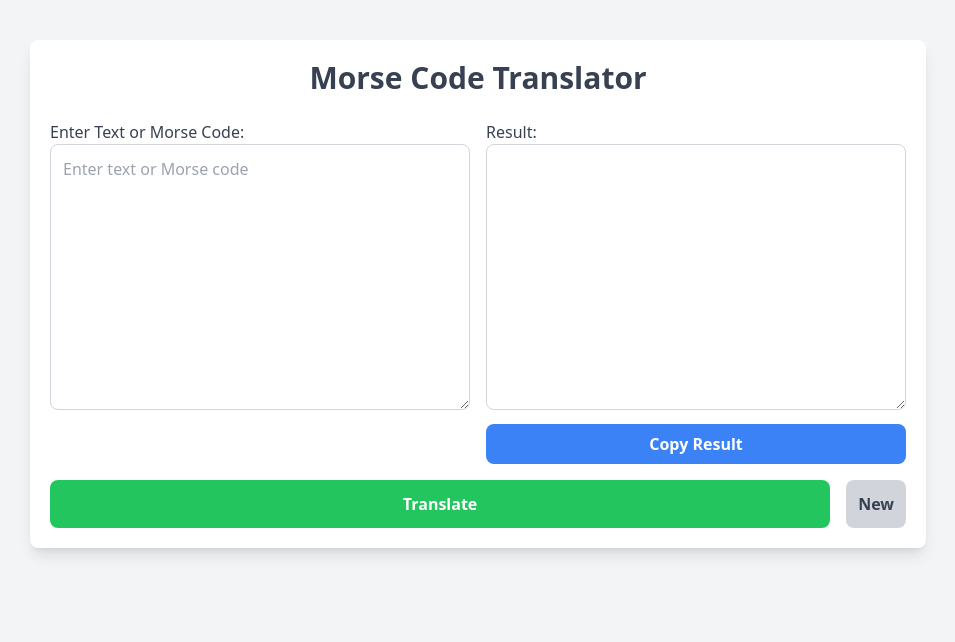
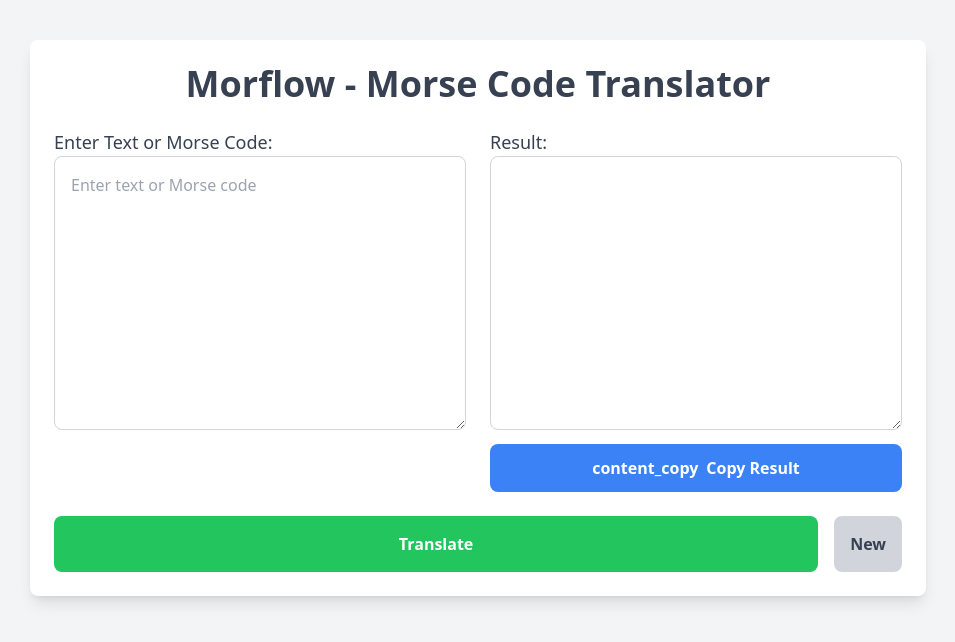
Before and after one commit to willi-felix/morflow, a Flask app: page / in a window 1280 px wide. Shown: the top 642 px of the page, without its empty margins (162-1117 px from the left). Run offline with Flask 3, Linux system fonts and the light colour scheme; some libraries are stand-ins or nearby versions.

Commit message:
Update index.html

```diff
--- a/templates/index.html
+++ b/templates/index.html
@@ -3,8 +3,9 @@
 <head>
     <meta charset="UTF-8">
     <meta name="viewport" content="width=device-width, initial-scale=1.0">
-    <title>Morse Code Translator</title>
+    <title>Morflow - Morse Code Translator</title>
     <script src="https://cdn.tailwindcss.com"></script>
+    <script src="https://fonts.googleapis.com/icon?family=Material+Icons"></script>
     <script>
         function copyToClipboard() {
             const copyText = document.getElementById("resultText");
@@ -14,32 +15,40 @@
         }
     </script>
 </head>
-<body class="bg-gray-100">
-    <div class="max-w-4xl mx-auto mt-10 p-5 bg-white rounded-lg shadow-lg">
-        <h1 class="text-3xl font-bold text-center text-gray-700 mb-6">Morse Code Translator</h1>
-        <form action="/convert" method="POST" class="space-y-4">
-            <div class="grid grid-cols-1 md:grid-cols-2 gap-4">
+<body class="bg-gray-100 font-sans">
+    <div class="max-w-4xl mx-auto mt-10 p-6 bg-white rounded-lg shadow-lg">
+        <h1 class="text-4xl font-bold text-center text-gray-700 mb-6">Morflow - Morse Code Translator</h1>
+        <form action="/convert" method="POST" class="space-y-6">
+            <div class="grid grid-cols-1 md:grid-cols-2 gap-6">
                 <div>
-                    <label for="inputText" class="block text-gray-700 font-medium">Enter Text or Morse Code:</label>
-                    <textarea id="inputText" name="text" rows="10" class="w-full p-3 border border-gray-300 rounded-lg focus:outline-none focus:ring-2 focus:ring-blue-500" placeholder="Enter text or Morse code">{{ input_text }}</textarea>
+                    <label for="inputText" class="block text-gray-700 text-lg font-medium">Enter Text or Morse Code:</label>
+                    <textarea id="inputText" name="text" rows="10" class="w-full p-4 border border-gray-300 rounded-lg focus:outline-none focus:ring-2 focus:ring-blue-500 transition-all" placeholder="Enter text or Morse code">{{ input_text }}</textarea>
                     {% if input_text %}
                     <p class="text-sm text-gray-500 mt-2">You entered: {{ input_text }}</p>
                     {% endif %}
                 </div>
                 <div>
-                    <label for="resultText" class="block text-gray-700 font-medium">Result:</label>
-                    <textarea id="resultText" rows="10" class="w-full p-3 border border-gray-300 rounded-lg focus:outline-none focus:ring-2 focus:ring-blue-500" readonly>{{ result }}</textarea>
-                    <button type="button" onclick="copyToClipboard()" class="mt-2 w-full p-2 bg-blue-500 text-white font-semibold rounded-lg hover:bg-blue-600 focus:outline-none focus:ring-2 focus:ring-blue-500">Copy Result</button>
+                    <label for="resultText" class="block text-gray-700 text-lg font-medium">Result:</label>
+                    <textarea id="resultText" rows="10" class="w-full p-4 border border-gray-300 rounded-lg focus:outline-none focus:ring-2 focus:ring-blue-500 transition-all" readonly>{{ result }}</textarea>
+                    <button type="button" onclick="copyToClipboard()" class="mt-2 w-full p-3 bg-blue-500 text-white font-semibold rounded-lg hover:bg-blue-600 focus:outline-none focus:ring-2 focus:ring-blue-500 flex items-center justify-center">
+                        <span class="material-icons mr-2">content_copy</span> Copy Result
+                    </button>
                 </div>
             </div>
+
             {% if processing_time %}
             <div class="text-center text-gray-500">
                 Processing time: {{ processing_time }} seconds
             </div>
             {% endif %}
+
             <div class="flex justify-between items-center">
-                <button type="submit" class="w-full p-3 bg-green-500 text-white font-semibold rounded-lg hover:bg-green-600 focus:outline-none focus:ring-2 focus:ring-green-500">Translate</button>
-                <a href="/" class="ml-4 p-3 bg-gray-300 text-gray-700 font-semibold rounded-lg hover:bg-gray-400 focus:outline-none focus:ring-2 focus:ring-gray-500">New</a>
+                <button type="submit" class="w-full p-4 bg-green-500 text-white font-semibold rounded-lg hover:bg-green-600 focus:outline-none focus:ring-2 focus:ring-green-500">
+                    Translate
+                </button>
+                <a href="/" class="ml-4 p-4 bg-gray-300 text-gray-700 font-semibold rounded-lg hover:bg-gray-400 focus:outline-none focus:ring-2 focus:ring-gray-500">
+                    New
+                </a>
             </div>
         </form>
     </div>
```
